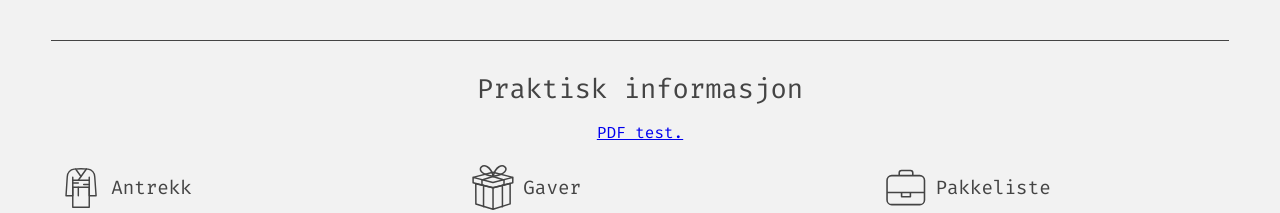
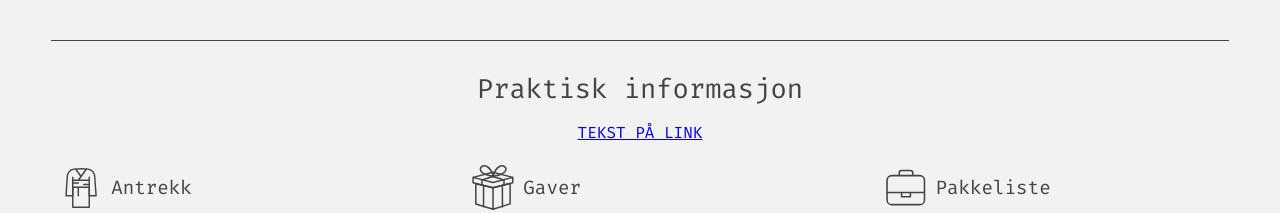
Before and after one commit to melhoos/gudrunogsimon, a React (Create React App) app: page / in a window 1280 px wide. Shown: the part 1600-1813 px from the top of the page. Built offline with nearby package versions, Linux system fonts and the light colour scheme.

Commit message:
Update Information.jsx

```diff
--- a/src/Information.jsx
+++ b/src/Information.jsx
@@ -13,7 +13,7 @@ const Information = () => {
         Praktisk informasjon
       </h1>
 
-        <a href="melhoos.github.io/gudrunogsimon/TBA.pdf" target="_blank">PDF test.</a>
+        <a href="TBA.pdf" target="_blank">TEKST PÅ LINK</a>
 
       <div className="bullets">
         <div>
```
